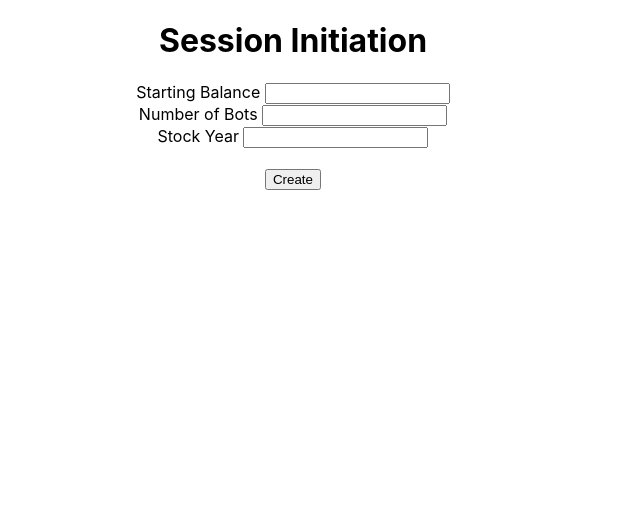
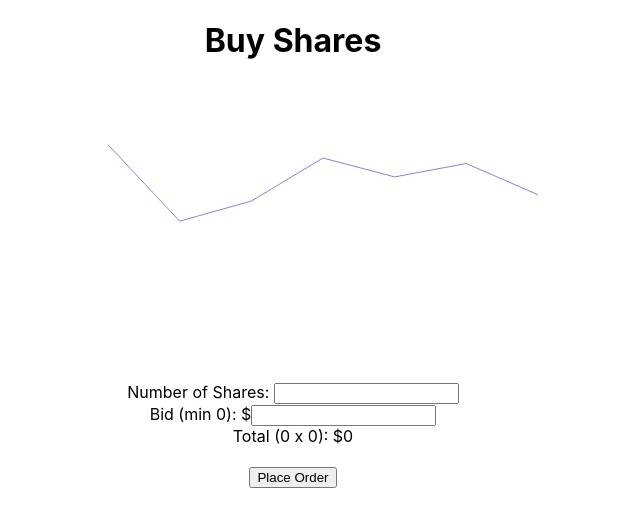
Before and after one commit to StockMarketSimulator-CSC-59867-03/SMSimulator_Website, a React (Create React App) app: page / in a window 1280 px wide. Shown: the top 526 px of the page, without its empty margins (347-987 px from the left). Built offline with nearby package versions, Linux system fonts and the light colour scheme; no server answers.

Commit message:
SMS-49 Added ReCharts, Created a stock Graph component with a tooltip and added some dummy data

```diff
--- a/package.json
+++ b/package.json
@@ -11,11 +11,13 @@
     "@types/node": "^12.12.26",
     "@types/react": "^16.9.19",
     "@types/react-dom": "^16.9.5",
+    "@types/recharts": "^1.8.5",
     "firebase": "^7.8.1",
     "node-sass": "^4.13.1",
     "react": "^16.12.0",
     "react-dom": "^16.12.0",
     "react-scripts": "3.3.1",
+    "recharts": "^2.0.0-beta.1",
     "typescript": "^3.7.5"
   },
   "scripts": {
--- a/src/App.tsx
+++ b/src/App.tsx
@@ -38,11 +38,11 @@ class App extends React.Component<IAppComponentProps, IAppComponentState> {
       <div className="App">
         <p className="App-intro">{this.state.apiTestResponse}</p>
         {/*uncomment below to view pages*/}
-         <SessionInitiation onSubmit={(formData: SIState)=>{
+       { /* <SessionInitiation onSubmit={(formData: SIState)=>{
            this.createSession();
-         }} />
+         }} />*/}
         {/* <EventInjection /> */}
-        {/* <Buy /> */}
+        { <Buy /> }
         {/* <Sell /> */}
       </div>
     );
--- a/src/Components/buy.tsx
+++ b/src/Components/buy.tsx
@@ -1,4 +1,5 @@
 import React from 'react';
+import StockGraph from './stockGraph';
 
 type BuyProps = {};
 type BuyState = {
@@ -33,11 +34,17 @@ class Buy extends React.Component<BuyProps, BuyState>{
         event.preventDefault();
     }
 
+    data = [{ name:"9:30 AM", price: 911.12},{ name:"9:35 AM", price: 899.36},{ name:"9:40 AM",price: 902.45},{ name: "9:45 AM", price: 909.07},{name:"9:45 AM", price: 906.17},{name:"9:50 AM", price: 908.23},{ name:"9:55 AM",price: 903.42}];
+
+
     render() {
         let var_total = this.state.inputNumShares * this.state.inputBid;
         return (
             <div>
                 <h1>Buy Shares</h1>
+                <div>
+                    <StockGraph width={500} height={300} data={this.data} />
+                </div>
                 <div>
                     <form onSubmit={this.handleSubmit}>
                         <label>Number of Shares: <input type="number" name="inputNumShares" onChange={this.handleChange}></input></label>
--- /dev/null
+++ b/src/Components/stockGraph.tsx
@@ -0,0 +1,42 @@
+
+import React from 'react';
+import EventInjection from './eventinjection';
+import { LineChart, XAxis, YAxis, CartesianGrid, Line, Tooltip } from 'recharts';
+
+type SGProps = {
+    width: number;
+    height: number;
+    data: any;
+};
+type SGState = {
+    data: any;
+};
+class StockGraph extends React.Component<SGProps, SGState> {
+    constructor(props: any) {
+        super(props);
+
+        this.state = {
+            data: this.props.data
+        }
+
+    }
+
+
+    render() {
+
+        return (
+            <div style={{
+                display: "flex",
+                justifyContent: "center",
+            }}>
+                <LineChart width={this.props.width} height={this.props.height} data={this.state.data}>
+                    <Tooltip />
+                    <XAxis dataKey="name" tick={false} stroke="#FFFFFF"/>
+                    <YAxis domain={[880,920]} tick={false} stroke="#FFFFFF"/>
+                    <Line  dataKey="price" stroke="#8884d8" dot={false} />
+                </LineChart>
+            </div>
+        );
+    }
+}
+export default StockGraph;
```
Also changed, not shown: 1 other file (tests, documents, lock files or other folders).
